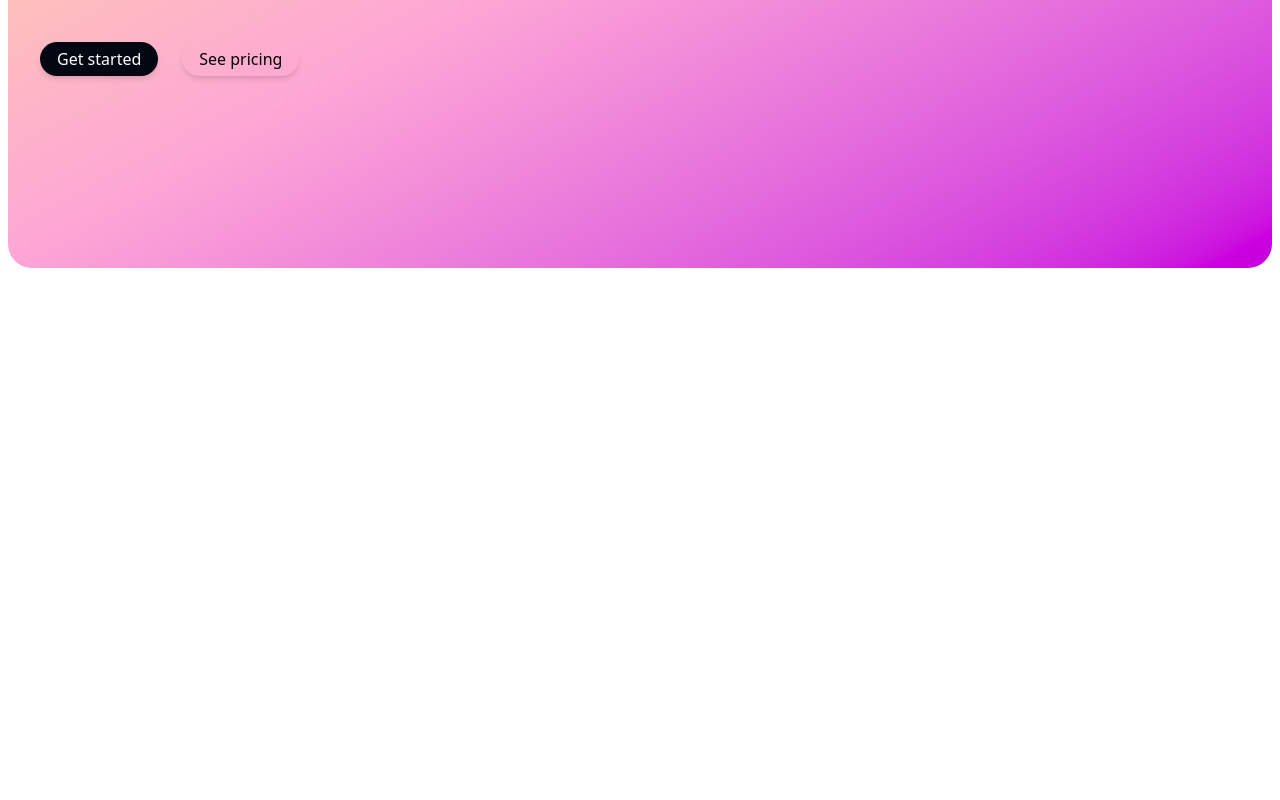
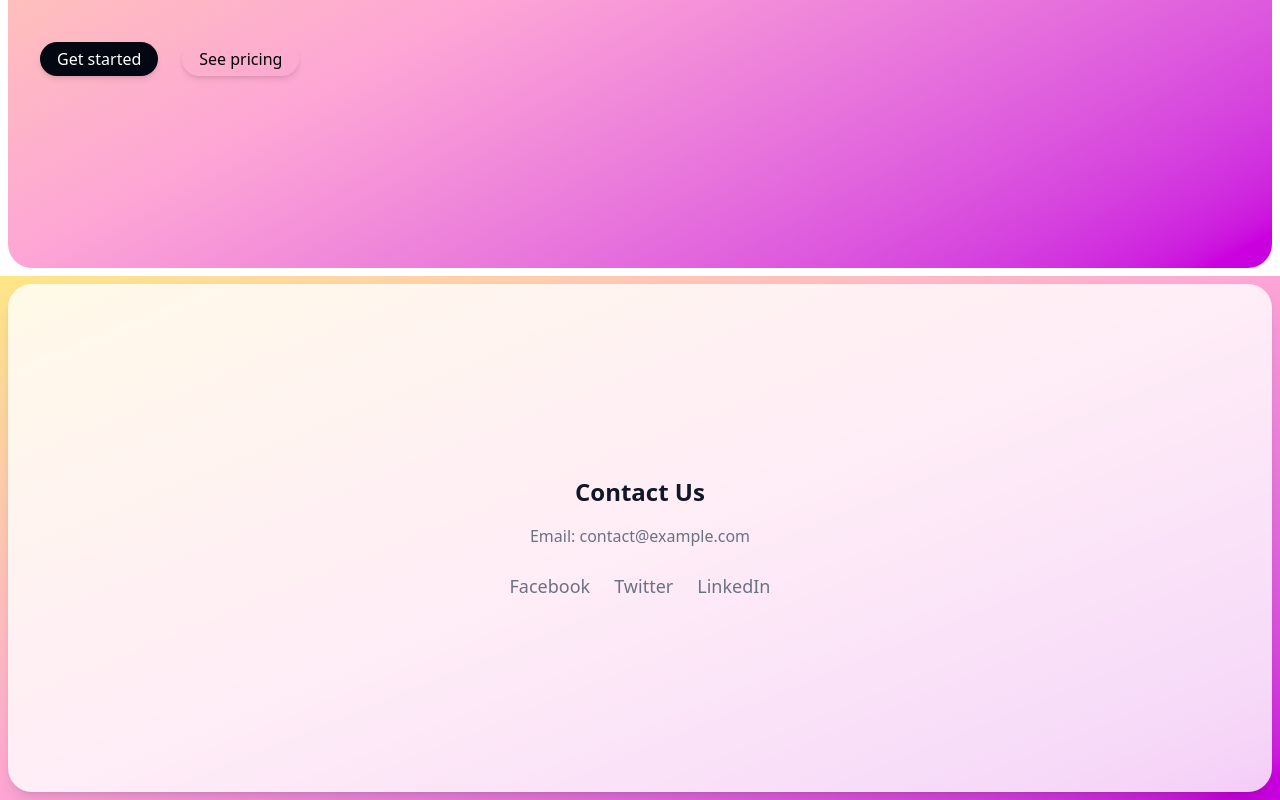
Before and after one commit to FuzzT/curated-courses, a React (Vite) app: page / in a window 1280 px wide. Shown: the part 432-1232 px from the top of the page. Before the commit the page ends 800 px from the top, so only its background shows below. Built offline with nearby package versions, Linux system fonts and the light colour scheme; the HTML template or start-up script is replaced by a standard one.

Commit message:
Footer update

```diff
--- a/src/App.jsx
+++ b/src/App.jsx
@@ -1,6 +1,6 @@
 import { AdjustmentsVerticalIcon, Bars2Icon, ChevronRightIcon } from '@heroicons/react/24/solid';
 import { useState } from 'react';
-
+import Footer from "./component/Footer"; // Footer component
 
 export default function FeatureCards() {
   const [menuOpen, setMenuOpen] = useState(false);
@@ -11,7 +11,7 @@ export default function FeatureCards() {
 
   return (
     <>
-      <section className="p-2 antialiased">
+      <section className="p-2 antialiased relative">
         <div className="bg-gradient-to-br from-amber-200 via-pink-300 to-fuchsia-600 rounded-3xl px-6 lg:px-8">
           <div className="mx-auto max-w-2xl lg:max-w-7xl">
             {/* navbar */}
@@ -64,6 +64,9 @@ export default function FeatureCards() {
         </div>
       </section>
 
+      {/* Footer Section */}
+      <Footer />
+
     </>
   )
 }
--- /dev/null
+++ b/src/component/Footer.jsx
@@ -0,0 +1,25 @@
+export default function Footer() {
+    return (
+        <footer className="bg-gradient-to-br from-amber-200 via-pink-300 to-fuchsia-600 p-2">
+            <div className="rounded-3xl bg-white/80 shadow-lg"> {/* Full-width card with rounded corners */}
+                <div className="mx-auto max-w-4xl py-24 sm:py-32 md:py-48 px-6 lg:px-8"> {/* Increased vertical padding and horizontal padding */}
+                <div className="text-center"> {/* Center content */}
+                    <h3 className="text-2xl font-semibold mb-4 text-gray-900">Contact Us</h3>
+                    <p className="text-gray-500">Email: contact@example.com</p>
+                    <div className="flex justify-center gap-6 mt-6">
+                    <a href="#" className="text-gray-500 hover:text-gray-900 text-lg">
+                        Facebook
+                    </a>
+                    <a href="#" className="text-gray-500 hover:text-gray-900 text-lg">
+                        Twitter
+                    </a>
+                    <a href="#" className="text-gray-500 hover:text-gray-900 text-lg">
+                        LinkedIn
+                    </a>
+                    </div>
+                </div>
+                </div>
+            </div>
+        </footer>
+    );
+}
```
Also changed, not shown: src/index.css (line endings or trailing spaces).
